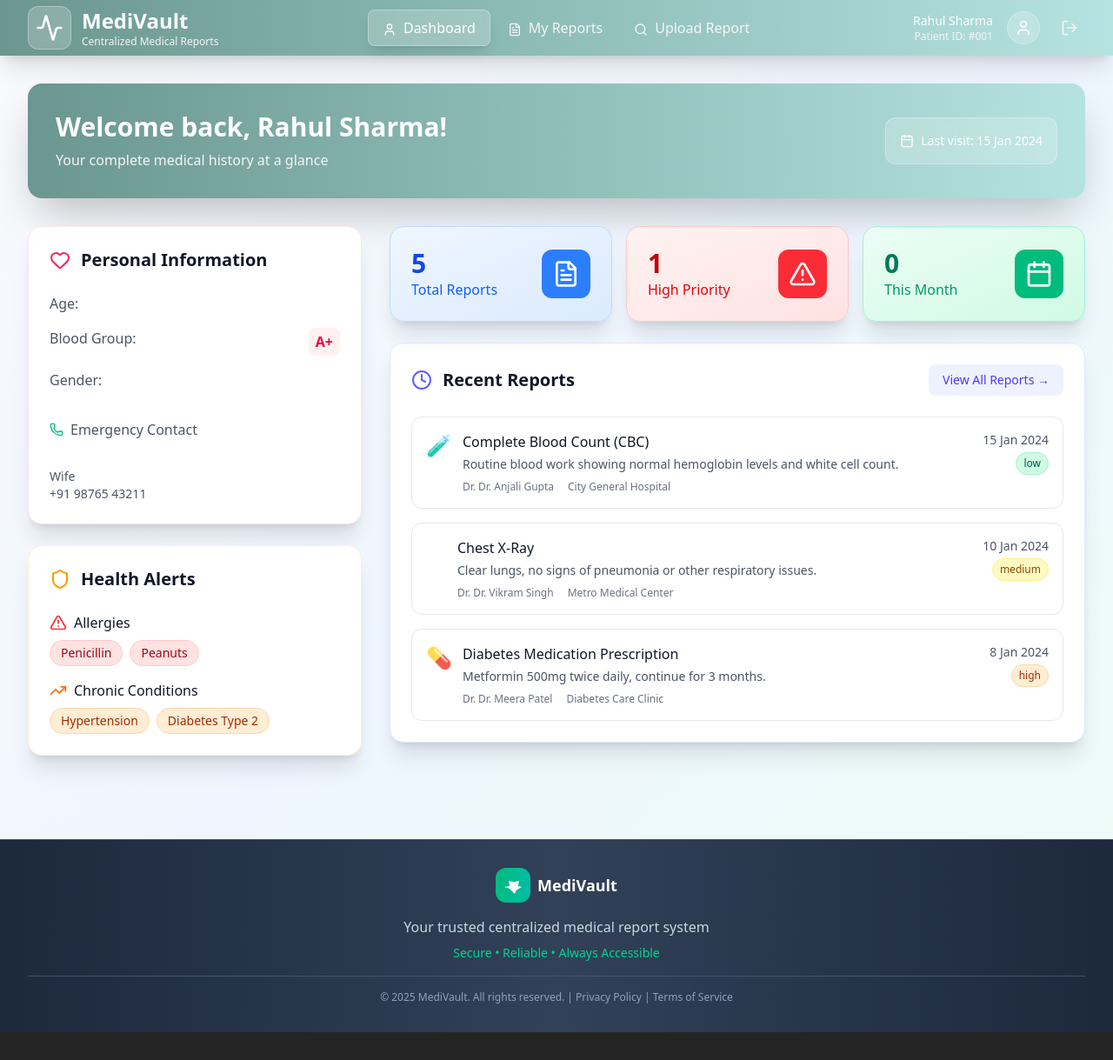
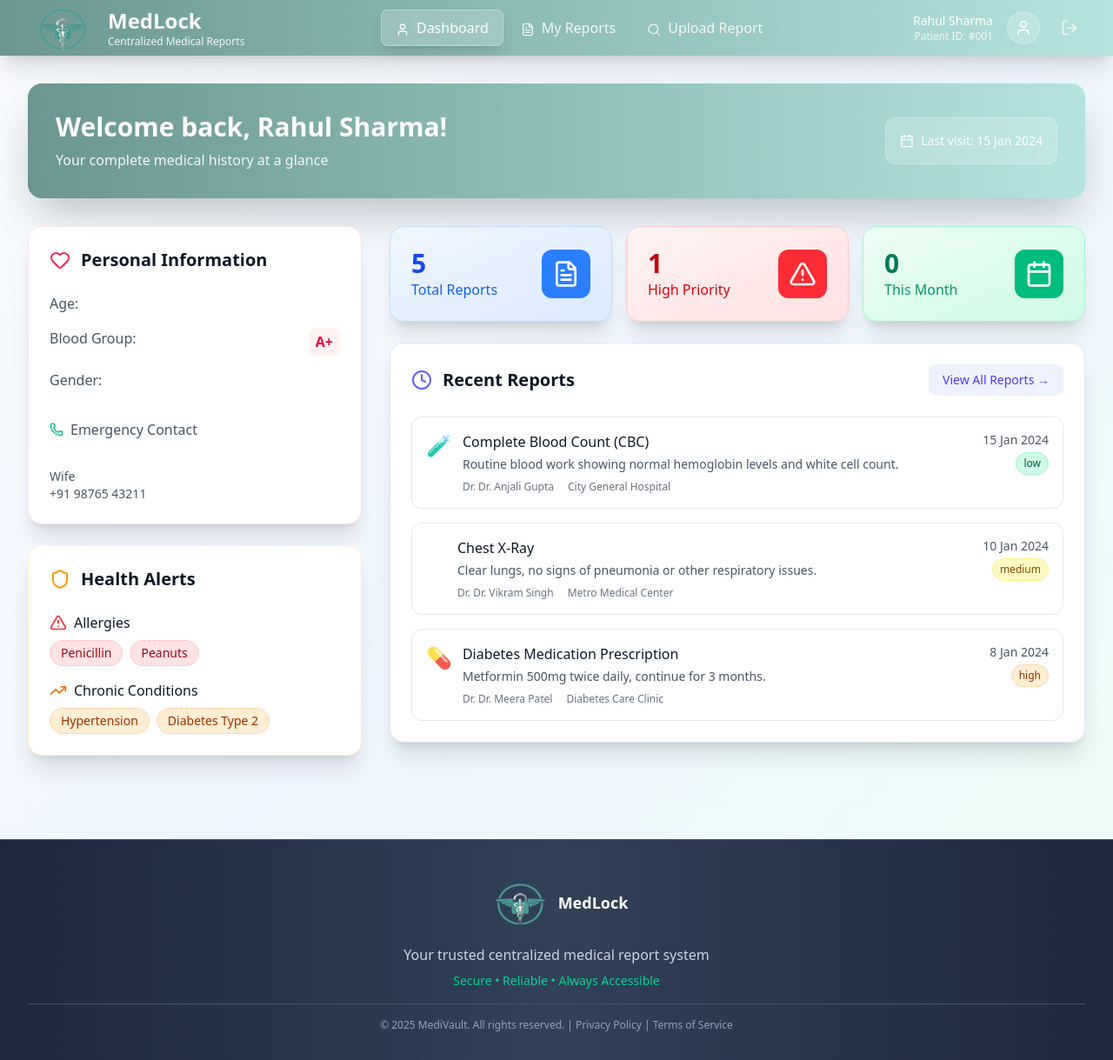
Before and after one commit to 844brijeshkumar/hospital-frontend, a React (Vite) app: page /test in a window 1280 px wide. Shown: the whole page at 87% size. Before the commit the page ends 1187 px from the top, so only its background shows below. Built offline with nearby package versions, Linux system fonts and the light colour scheme.

Commit message:
logo added

```diff
--- a/src/components/Header/index.jsx
+++ b/src/components/Header/index.jsx
@@ -7,11 +7,11 @@ const Header = ({ activeView, onViewChange, patientName }) => {
         <div className="flex justify-between items-center h-16">
           {/* Logo */}
           <div className="flex items-center space-x-3">
-            <div className="bg-white/20 backdrop-blur-sm p-2 rounded-xl border border-white/30">
-              <Activity className="h-8 w-8 text-white" />
+            <div>
+              <img src="logo.png" className="h-20 w-20 text-white" />
             </div>
             <div>
-              <h1 className="text-2xl font-bold text-white">MediVault</h1>
+              <h1 className="text-2xl font-bold text-white">MedLock</h1>
               <p className="text-xs text-stone-100">
                 Centralized Medical Reports
               </p>
--- a/src/pages/HomePage/index.jsx
+++ b/src/pages/HomePage/index.jsx
@@ -10,8 +10,8 @@ const App = () => {
       <header className="w-full bg-white shadow-md z-50">
         <nav className="container mx-auto px-6 py-4 flex items-center justify-between">
           <a href="#" className="flex items-center space-x-2">
-            <FaPlus className="w-8 h-8 text-teal-600" />
-            <span className="text-2xl font-bold text-teal-900">CareFirst</span>
+            <img src='logo.png' className="w-30 h-30 text-teal-700" />
+            <span className="text-2xl font-bold text-teal-900">MedLock</span>
           </a>
           <div className="hidden md:flex space-x-6 text-gray-700 font-medium">
             <a href="#" className="hover:text-teal-600 transition-colors duration-200">Home</a>
@@ -107,7 +107,7 @@ const App = () => {
       {/* Footer */}
       <footer className="bg-teal-900 text-white py-8 mt-12">
         <div className="container mx-auto px-6 text-center">
-          <p>&copy; 2023 CareFirst. All rights reserved.</p>
+          <p>&copy; 2023 MedLock. All rights reserved.</p>
         </div>
       </footer>
     </div>
--- a/src/pages/Test/index.jsx
+++ b/src/pages/Test/index.jsx
@@ -38,17 +38,9 @@ const index = () => {
       <footer className="bg-gradient-to-r from-slate-800 via-slate-700 to-slate-800 border-t border-slate-600 py-8 mt-16">
         <div className="max-w-7xl mx-auto px-4 sm:px-6 lg:px-8">
           <div className="text-center">
-            <div className="flex items-center justify-center space-x-2 mb-4">
-              <div className="bg-gradient-to-r from-emerald-500 to-teal-500 p-2 rounded-xl">
-                <svg
-                  className="h-6 w-6 text-white"
-                  fill="currentColor"
-                  viewBox="0 0 24 24"
-                >
-                  <path d="M12 2L13.09 8.26L19 7L17.74 13.09L22 14L15.74 17.74L14 22L7.74 15.74L2 14L8.26 13.09L7 7L13.09 8.26L12 2Z" />
-                </svg>
-              </div>
-              <h3 className="text-lg font-bold text-white">MediVault</h3>
+            <div className="flex items-center justify-center space-x-1 mb-2">
+              <img src="logo.png" className=" h-20 w-20" />
+              <h3 className="text-lg font-bold text-white">MedLock</h3>
             </div>
             <p className="text-slate-300 mb-2">
               Your trusted centralized medical report system
```
Also changed, not shown: public/logo.png (added).
